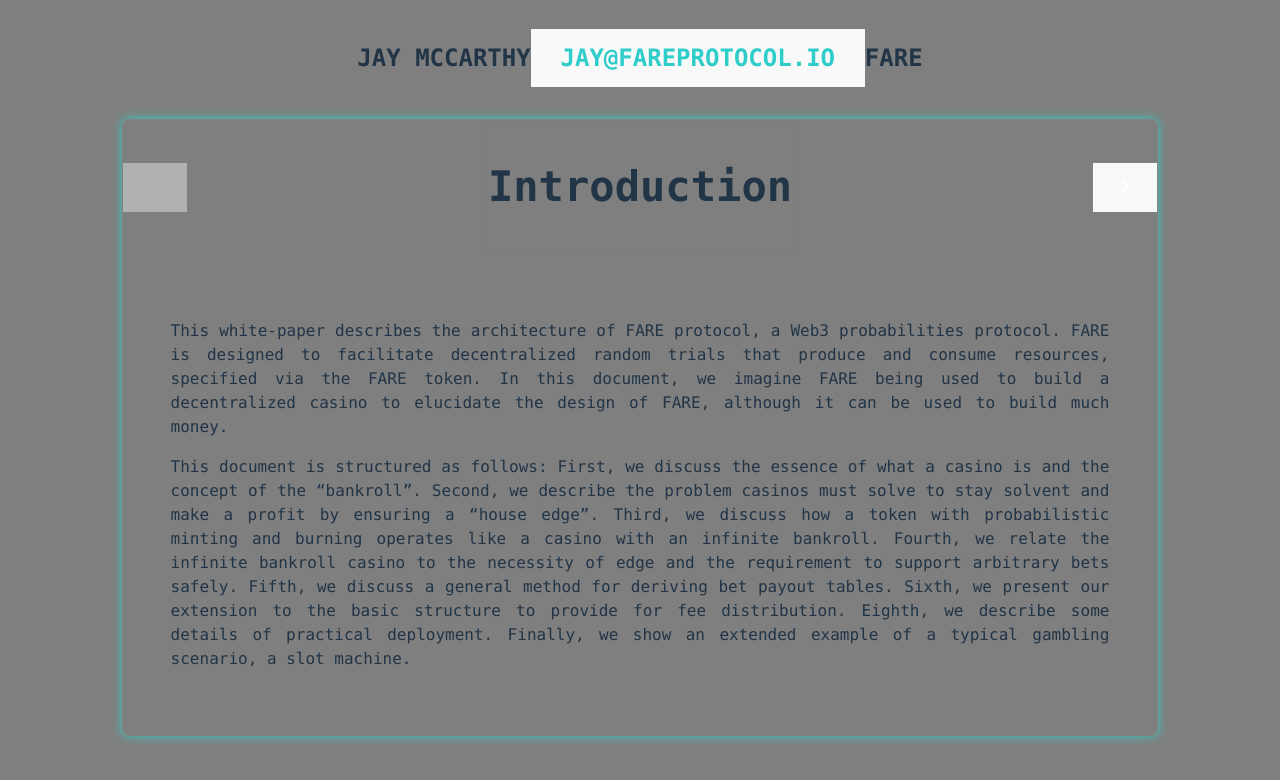
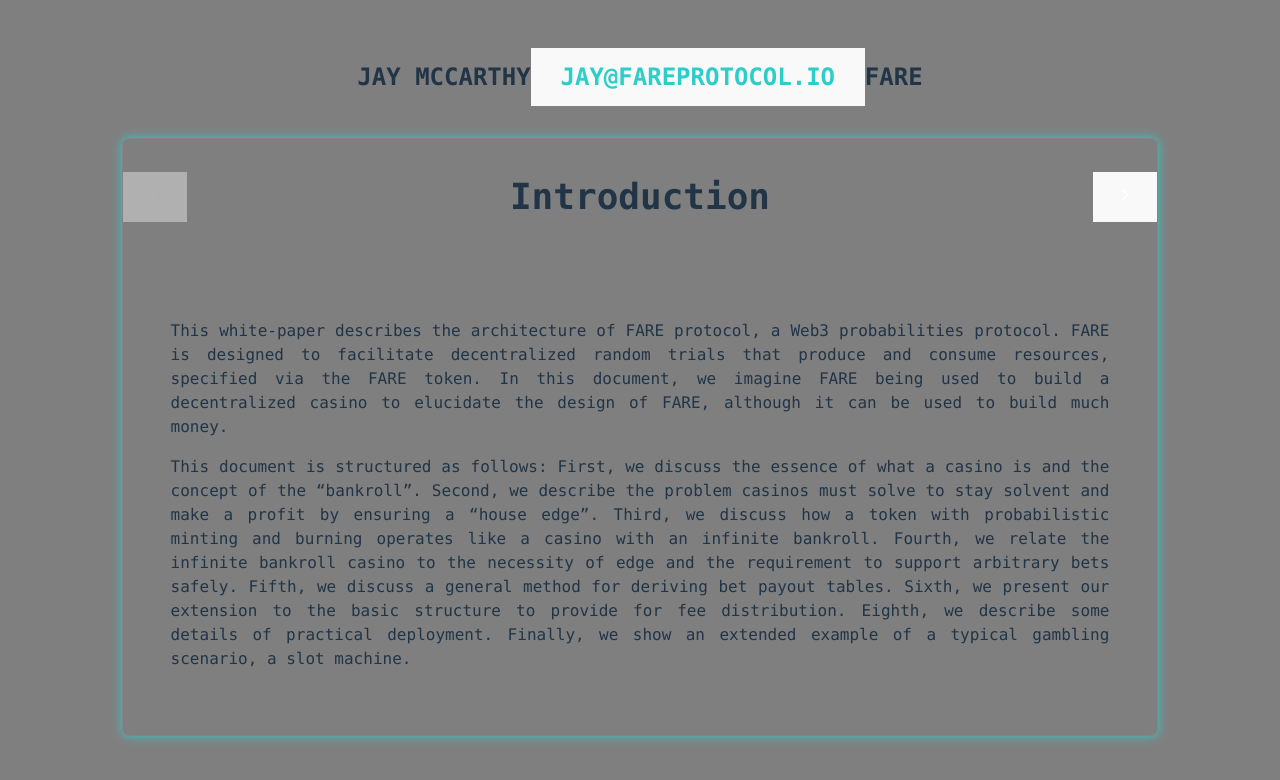
Before and after one commit to fareplay-labs/fare-protocol, a React (Vite) app: page /whitepaper in a window 1280 px wide. Shown: the top 780 px of the page. Built offline with nearby package versions, Linux system fonts and the light colour scheme; a web font is replaced by a local one.

Commit message:
created pagination button component, cleaned carousel a little

```diff
--- /dev/null
+++ b/src/components/buttons/paginationButton.tsx
@@ -0,0 +1,19 @@
+interface PaginationButtonProps {
+  onClick: () => void;
+  disabled?: boolean;
+  imgSrc: string;
+  altText: string;
+}
+
+export const PaginationButton = ({
+  onClick,
+  disabled = false,
+  imgSrc,
+  altText,
+}: PaginationButtonProps) => {
+  return (
+    <button onClick={onClick} disabled={disabled}>
+      <img src={imgSrc} alt={altText} width={24}/>
+    </button>
+  );
+};
--- a/src/pages/whitepaper/PaperCarousel.tsx
+++ b/src/pages/whitepaper/PaperCarousel.tsx
@@ -5,6 +5,7 @@
 import { motion } from "framer-motion";
 import { type MouseEvent } from "react";
 import { Modal } from "../../components/modal";
+import { PaginationButton } from "../../components/buttons/paginationButton";
 
 const PaperCards = () => {
   const [showModal, setShowModal] = useState(false);
@@ -112,30 +113,29 @@
 
   return (
     <div className="paper-card">
-      {/* Pagination Arrows */}
-      <div className="pagination-wrapper">
-        <button onClick={handlePrev} disabled={activeIndex === 0}>
-          <img src={LeftArrow} alt="Previous" width={24} />
-        </button>
 
-        {/* Sticky Title */}
-        <div className="paper-header">
+      <div className="paper-header-wrapper">
+        <PaginationButton
+          onClick={handlePrev}
+          disabled={activeIndex === 0}
+          imgSrc={LeftArrow}
+          altText="Previous"
+        />
           <motion.h3
             initial={{ opacity: 0, y: 20 }}
             animate={{ opacity: 1, y: 0 }}
             transition={{ duration: 0.3 }}
             key={activeIndex}
+            className="paper-header"
           >
             {WhitePaperData[activeIndex].title}
           </motion.h3>
-        </div>
-
-        <button
+        <PaginationButton
           onClick={handleNext}
           disabled={activeIndex === WhitePaperData.length - 1}
-        >
-          <img src={RightArrow} alt="Next" width={24} />
-        </button>
+          imgSrc={RightArrow}
+          altText="Next"
+        />
       </div>
 
       {/* Scrollable Sections */}
--- a/src/pages/whitepaper/styles.css
+++ b/src/pages/whitepaper/styles.css
@@ -6,6 +6,14 @@
   position: relative;
   width: 100%;
   max-height: 900px;
+}
+
+.paper-header-wrapper {
+  display: flex;
+  justify-content: space-between;
+  align-items: center;
+  position: sticky;
+  z-index: 2;
 }
 
 .paper-header {
@@ -57,14 +65,6 @@
   padding: 0 24px;
 }
 
-.pagination-wrapper {
-  display: flex;
-  justify-content: space-between;
-  align-items: center;
-  position: sticky;
-  z-index: 2;
-}
-
 .papers-modal-image {
   display: block;
   margin: auto;
@@ -73,17 +73,3 @@
   width: inherit;
   max-width: 500px;
 }
-
-.pagination-button {
-  margin: 0 0.6rem;
-  cursor: pointer;
-  transition: opacity 0.2s;
-  background: none;
-  padding: 0;
-}
-
-@media (max-width: 1000px) {
-  .pagination-button {
-    display: none;
-  }
-}
```
